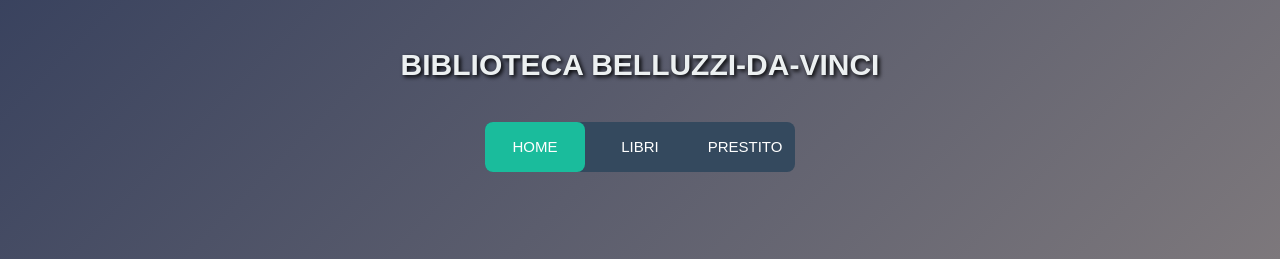
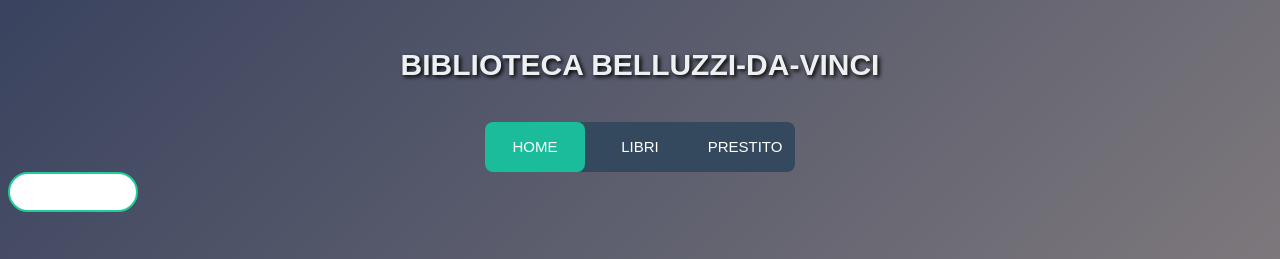
Before and after one commit to E-sc-D/Biblioteca-Belluzzi-Da-Vinci, a PHP site: page / in a window 1280 px wide. Shown: the top 259 px of the page. Run offline with PHP 8.4, Linux system fonts and the light colour scheme.

Commit message:
generali

```diff
--- a/css/indexstyle.css
+++ b/css/indexstyle.css
@@ -113,7 +113,9 @@ span {
   z-index: 0;
 }
 
-.slideshow li span {
+.slideshow li span
+{
+
   position: absolute;
   width: 100%;
   height: 100%;
@@ -128,7 +130,8 @@ span {
   animation: imageAnimation 30s linear infinite 0s;
 }
 
-.slideshow li:nth-child(1) span {
+.slideshow li:nth-child(1) span
+{
   background-image: url("https://images-na.ssl-images-amazon.com/images/I/91sJm25RjuL.jpg");
 }
 .slideshow li:nth-child(2) span {
@@ -156,7 +159,6 @@ span {
 	position: relative;
 	display: inline-block;
 	overflow: scroll;
-	height: 60vh;
 
 }
 ::-webkit-scrollbar
@@ -202,6 +204,47 @@ span {
   }
 }
 
-.no-cssanimations .cb-slideshow li span {
+.no-cssanimations .cb-slideshow li span
+{
   opacity: 1;
 }
+
+
+button {
+	outline: none;
+	height: 40px;
+	text-align: center;
+	width: 130px;
+	border-radius: 40px;
+	background: #fff;
+	border: 2px solid #1ECD97;
+	color: #1ECD97;
+	letter-spacing: 1px;
+	text-shadow: 0;
+	font-size: 12px;
+	font-weight: bold;
+	cursor: pointer;
+	transition: all 0.25s ease;
+  }
+  button:hover {
+	color: white;
+	background: #1ECD97;
+  }
+  button:active {
+	letter-spacing: 2px;
+  }
+
+  .onclic {
+	width: 40px;
+	border-color: #bbbbbb;
+	border-width: 3px;
+	font-size: 0;
+	border-left-color: #1ECD97;
+	-webkit-animation: rotating 2s 0.25s linear infinite;
+			animation: rotating 2s 0.25s linear infinite;
+  }
+
+  .onclic:hover {
+	color: #1ECD97;
+	background: white;
+  }
--- a/index.php
+++ b/index.php
@@ -24,10 +24,11 @@
         </div>
             <div class="books">
                 <div class="indexes">
+                <button id="button"></button>
+                </div>
+                <div class="booklist">
 
                 </div>
-            <div class="booklist"></div>
-                <div class="animation start-home"></div>
                 </nav>
 
             </div>
@@ -39,14 +40,9 @@
                     <li><span></span></li>
                     <li><span></span></li>
                 </ul>
-
             </div>
-
-
-
-
         </div>
-
+    </div>
 </body>
 
 
```
Lines whose indentation alone changed are shown as unchanged.
